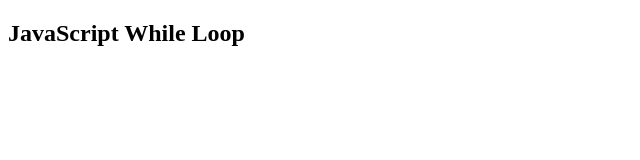
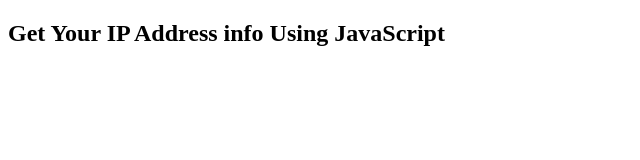
Before and after one commit to Raghav-45/Get-IP-Info-Using-API, a plain HTML site: page index.html in a window 1280 px wide. Shown: the whole page, without its empty margins (0-640 px from the left). Drawn offline with Linux system fonts and the light colour scheme; no server answers.

Commit message:
Update index.html

```diff
--- a/index.html
+++ b/index.html
@@ -2,7 +2,7 @@
 <html>
 <body>
 
-<h2>JavaScript While Loop</h2>
+<h2>Get Your IP Address info Using JavaScript</h2>
 
 <p id="demo"></p>
 
```
